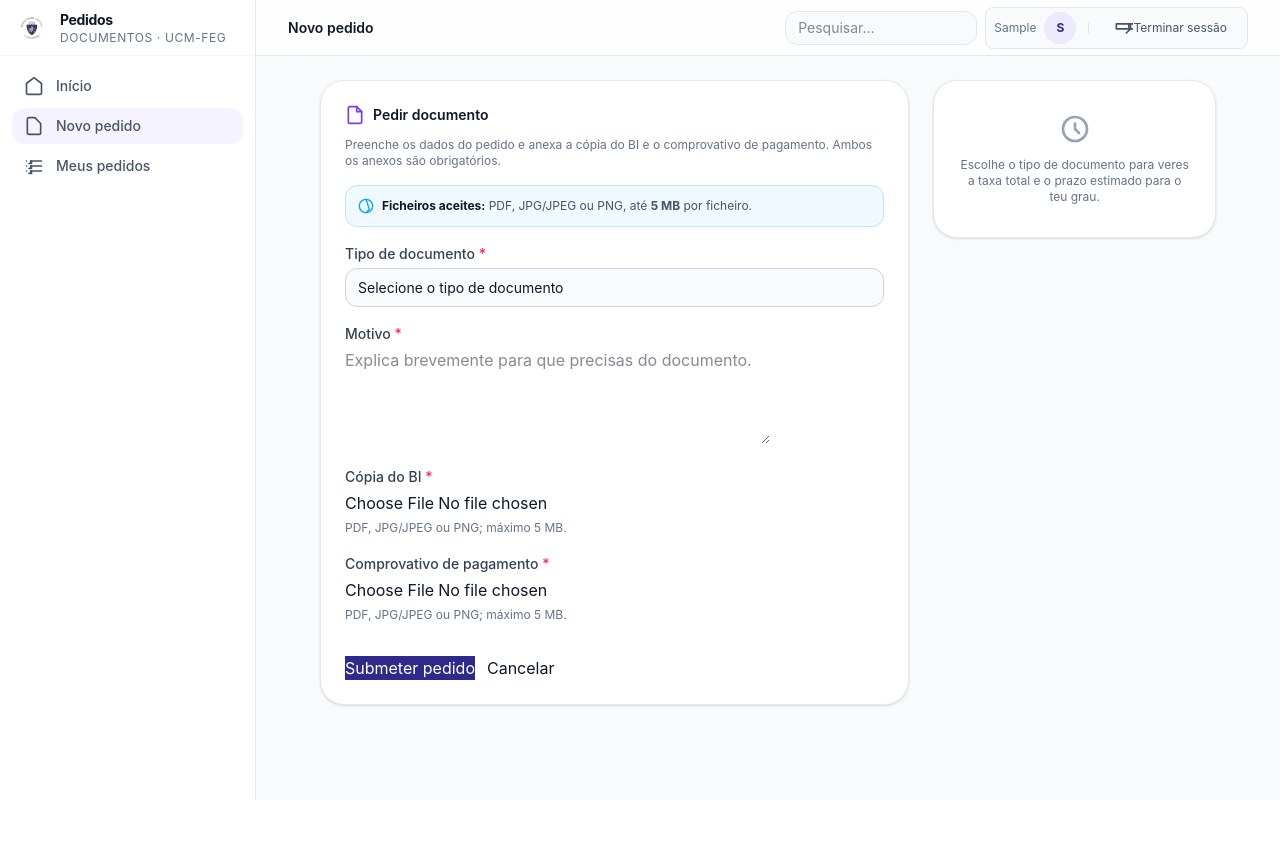
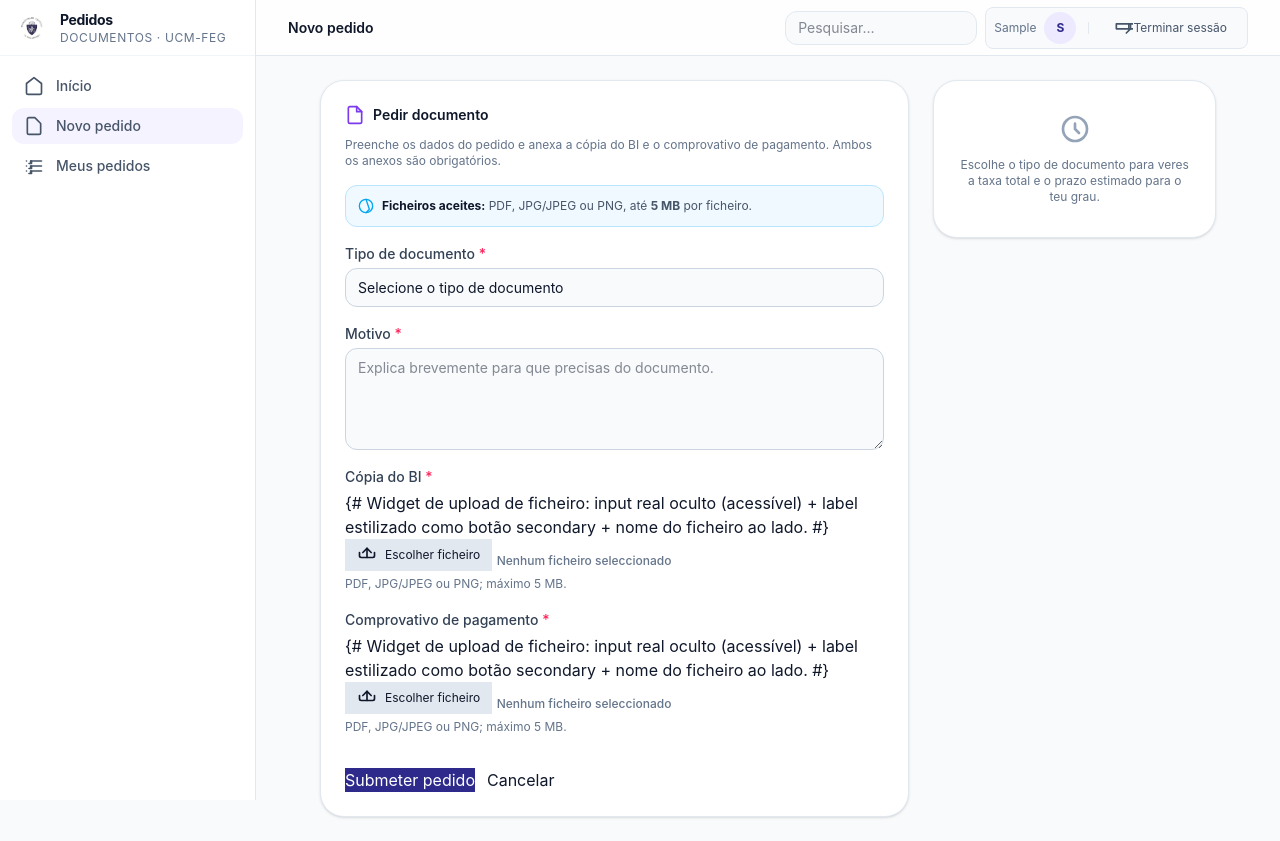
Before and after one commit to StardustArch/requerimentos-feg, a Django app: page /pedidos/novo/ in a window 1280 px wide. Before the commit the page ends 800 px from the top, so only its background shows below. Run offline with Django 5.2, Linux system fonts and the light colour scheme; a user stored in the database is signed in; tables that the repository leaves empty hold one stand-in row (values such as "Sample post").

Commit message:
ui: formulários com classes automáticas, widget de upload e erros com borda rose

```diff
--- /dev/null
+++ b/contas/form_mixins.py
@@ -0,0 +1,56 @@
+"""Mixin e widgets de formulário com estilo padrão da UCM-FEG.
+
+Aplica automaticamente as classes de `static/css/input.css` (@layer components)
+aos campos dos formulários, sem tocar na lógica de negócio nem nos testes.
+"""
+
+from django import forms
+from django.forms.widgets import (
+    ClearableFileInput,
+    FileInput,
+    Select,
+    TextInput,
+    Textarea,
+    EmailInput,
+    PasswordInput,
+    NumberInput,
+    DateInput,
+)
+
+
+class StyledFormMixin:
+    """Mix que atribui classes de estilo aos widgets dos campos.
+
+    - TextInput/Email/Password/Number/Date  → form-input
+    - Textarea                              → form-textarea (rows=4, resize vertical)
+    - Select                                → form-select
+    - FileInput/ClearableFileInput          → form-file (estilo de upload)
+    """
+
+    FIELD_WIDGET_CLASSES = {
+        TextInput: "form-input",
+        EmailInput: "form-input",
+        PasswordInput: "form-input",
+        NumberInput: "form-input",
+        DateInput: "form-input",
+        Select: "form-select",
+        Textarea: "form-textarea",
+        FileInput: "form-file",
+        ClearableFileInput: "form-file",
+    }
+
+    def __init__(self, *args, **kwargs):
+        super().__init__(*args, **kwargs)
+        for field_name, field in self.fields.items():
+            widget = field.widget
+            for widget_class, css_class in self.FIELD_WIDGET_CLASSES.items():
+                if isinstance(widget, widget_class):
+                    classes = widget.attrs.get("class", "")
+                    classes = (classes + " " + css_class).strip()
+                    widget.attrs["class"] = classes
+                    break
+
+            # Textarea: rows=4 e apenas resize vertical
+            if isinstance(widget, Textarea):
+                widget.attrs.setdefault("rows", "4")
+                widget.attrs["style"] = "resize: vertical;"
--- a/contas/forms.py
+++ b/contas/forms.py
@@ -1,17 +1,17 @@
 from django import forms
 
+from .form_mixins import StyledFormMixin
 from .models import Curso, Perfil
 
 
-class CompletarPerfilForm(forms.ModelForm):
+class CompletarPerfilForm(StyledFormMixin, forms.ModelForm):
     class Meta:
         model = Perfil
         fields = ("curso", "telefone")
         widgets = {
-            "curso": forms.Select(attrs={"class": "form-select"}),
+            "curso": forms.Select(),
             "telefone": forms.TextInput(
                 attrs={
-                    "class": "form-control",
                     "placeholder": "Ex.: 84 000 0000",
                 }
             ),
--- /dev/null
+++ b/contas/widgets.py
@@ -0,0 +1,34 @@
+"""Widget de upload de ficheiro com estilo UCM-FEG.
+
+Renderiza um input real (visualmente oculto, mas acessível) cujo label se
+comporta como um botão secondary "Escolher ficheiro", com o nome do ficheiro
+seleccionado ao lado. O nome é actualizado através de um pequeno
+up.compiler do Unpoly.
+"""
+
+from django.forms.widgets import FileInput
+from django.template.loader import render_to_string
+from django.utils.safestring import mark_safe
+
+
+class StyledFileInput(FileInput):
+    def render(self, name, value, attrs=None, renderer=None):
+        attrs = attrs or {}
+        attrs.setdefault("type", "file")
+        attrs.setdefault("accept", self.attrs.get("accept", ""))
+        if self.attrs.get("required"):
+            attrs["required"] = "required"
+        input_id = attrs.get("id") or f"id_{name}"
+
+        current_name = value.name if value and hasattr(value, "name") else ""
+
+        contexto = {
+            "input_id": input_id,
+            "name": name,
+            "accept": attrs["accept"],
+            "required": 'required' if attrs.get("required") else "",
+            "aria_label": attrs.get("aria-label", ""),
+            "current_name": current_name,
+        }
+        html = render_to_string("widgets/styled_file_input.html", contexto)
+        return mark_safe(html)
--- a/pedidos/forms.py
+++ b/pedidos/forms.py
@@ -1,35 +1,32 @@
 from django import forms
 
+from contas.form_mixins import StyledFormMixin
+from contas.widgets import StyledFileInput
 from .models import Pedido, TipoDocumento
 from .validators import validar_anexo
 
 ACCEPT_ANEXOS = ".pdf,.jpg,.jpeg,.png"
 
 
-class NovoPedidoForm(forms.ModelForm):
+class NovoPedidoForm(StyledFormMixin, forms.ModelForm):
     anexo_bi = forms.FileField(
         label="Cópia do BI",
         validators=[validar_anexo],
-        widget=forms.ClearableFileInput(
-            attrs={"class": "form-control", "accept": ACCEPT_ANEXOS}
-        ),
+        widget=StyledFileInput(attrs={"accept": ACCEPT_ANEXOS}),
     )
     anexo_comprovativo = forms.FileField(
         label="Comprovativo de pagamento",
         validators=[validar_anexo],
-        widget=forms.ClearableFileInput(
-            attrs={"class": "form-control", "accept": ACCEPT_ANEXOS}
-        ),
+        widget=StyledFileInput(attrs={"accept": ACCEPT_ANEXOS}),
     )
 
     class Meta:
         model = Pedido
         fields = ("tipo", "motivo")
         widgets = {
-            "tipo": forms.Select(attrs={"class": "form-select"}),
+            "tipo": forms.Select(),
             "motivo": forms.Textarea(
                 attrs={
-                    "class": "form-control",
                     "rows": 4,
                     "placeholder": "Explica brevemente para que precisas do documento.",
                 }
--- /dev/null
+++ b/templates/widgets/styled_file_input.html
@@ -0,0 +1,59 @@
+{# Widget de upload de ficheiro: input real oculto (acessível) + label
+   estilizado como botão secondary + nome do ficheiro ao lado. #}
+<div class="file-upload relative" id="container-{{ input_id }}">
+    {# Input real: visualmente oculto, mas acessível e com foco via label #}
+    <input type="file"
+           name="{{ name }}"
+           id="{{ input_id }}"
+           accept="{{ accept }}"
+           {{ required }}
+           aria-label="{{ aria_label }}"
+           class="sr-only absolute inset-0 w-full h-full opacity-0 cursor-pointer z-10">
+
+    {# Label como botão secondary; foco visível quando o input tem foco #}
+    <label for="{{ input_id }}"
+           class="btn-secondary btn-sm inline-flex items-center gap-2 pr-4 cursor-pointer">
+        {% include "components/icon.html" with icon_name="upload" size="4" %}
+        <span>Escolher ficheiro</span>
+    </label>
+
+    {# Nome do ficheiro seleccionado (actualizado por up.compiler abaixo) #}
+    <span id="nome-ficheiro-{{ input_id }}"
+          class="ml-3 text-xs text-slate-500 font-medium min-w-[120px]">
+        {{ current_name|default:"Nenhum ficheiro seleccionado" }}
+    </span>
+
+    <script>
+        (function () {
+            var input = document.getElementById("{{ input_id }}");
+            var nome = document.getElementById("nome-ficheiro-{{ input_id }}");
+            if (!input || !nome) return;
+
+            function actualizar() {
+                var ficheiros = input.files || [];
+                if (ficheiros.length) {
+                    nome.textContent = ficheiros[0].name;
+                    nome.className = "ml-3 text-xs text-slate-700 font-medium min-w-[120px]";
+                } else {
+                    nome.textContent = "Nenhum ficheiro seleccionado";
+                    nome.className = "ml-3 text-xs text-slate-500 font-medium min-w-[120px]";
+                }
+            }
+
+            input.addEventListener("change", actualizar);
+
+            // up.compiler do Unpoly: re-vincula após navegações parciais
+            if (window.up && window.up.compiler) {
+                up.compiler("[id='container-{{ input_id }}']", function (el) {
+                    var i = el.querySelector("input[type=file]");
+                    var n = el.querySelector("#nome-ficheiro-{{ input_id }}");
+                    if (i && n) {
+                        i.removeEventListener("change", actualizar);
+                        i.addEventListener("change", actualizar);
+                        actualizar();
+                    }
+                });
+            }
+        })();
+    </script>
+</div>
```
Also changed, not shown: static/css/input.css (+23 -0 lines).
